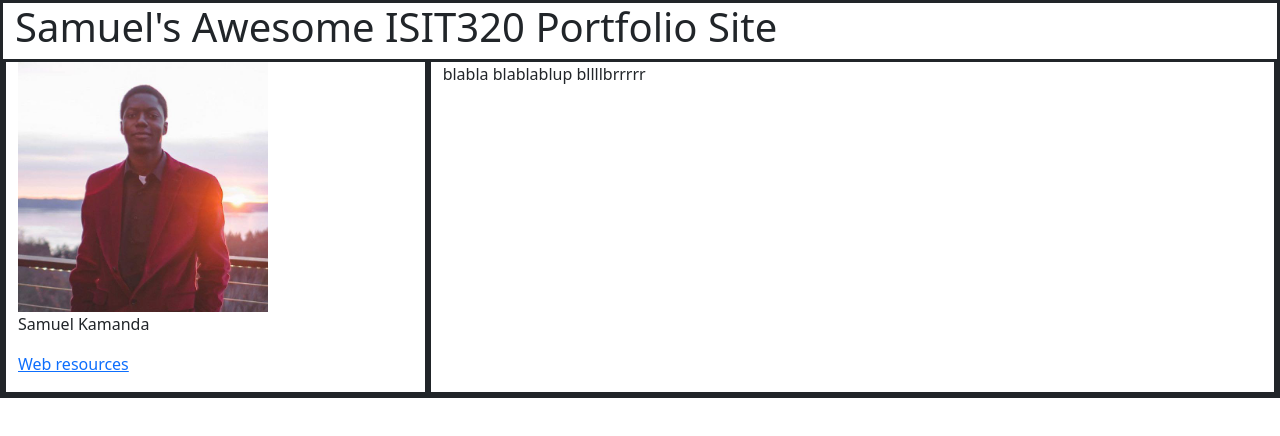
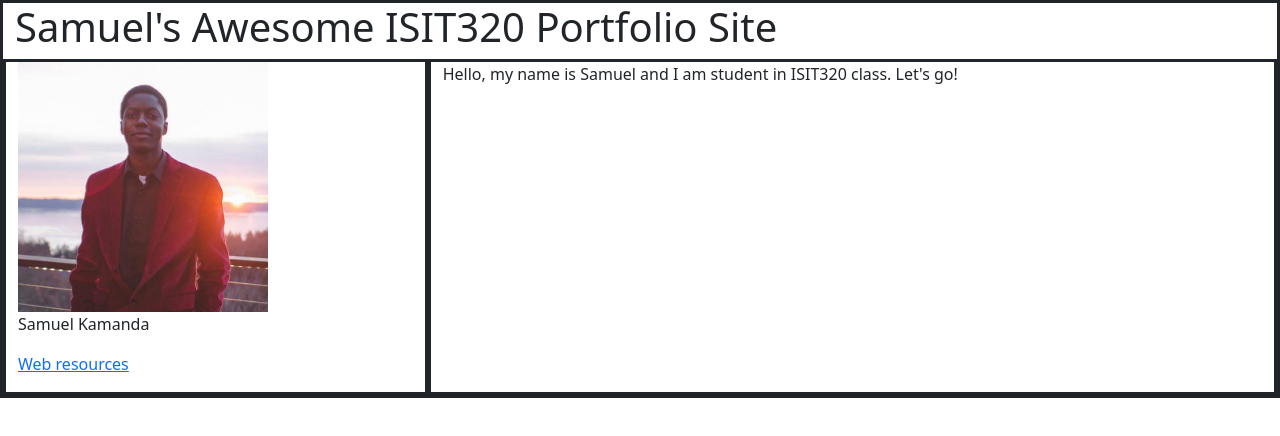
Before and after one commit to samtshiek/Webroot, a plain HTML site: page index.html in a window 1280 px wide. Drawn offline with nearby package versions, Linux system fonts and the light colour scheme.

Commit message:
Index modified

```diff
--- a/index.html
+++ b/index.html
@@ -32,7 +32,7 @@
             </div>
 
             <div class="col-sm-8" style="border: solid;">
-                <p>blabla blablablup bllllbrrrrr </p>
+                <p>Hello, my name is Samuel and I am student in ISIT320 class. Let's go!</p>
             </div>
 
         </div>
```
